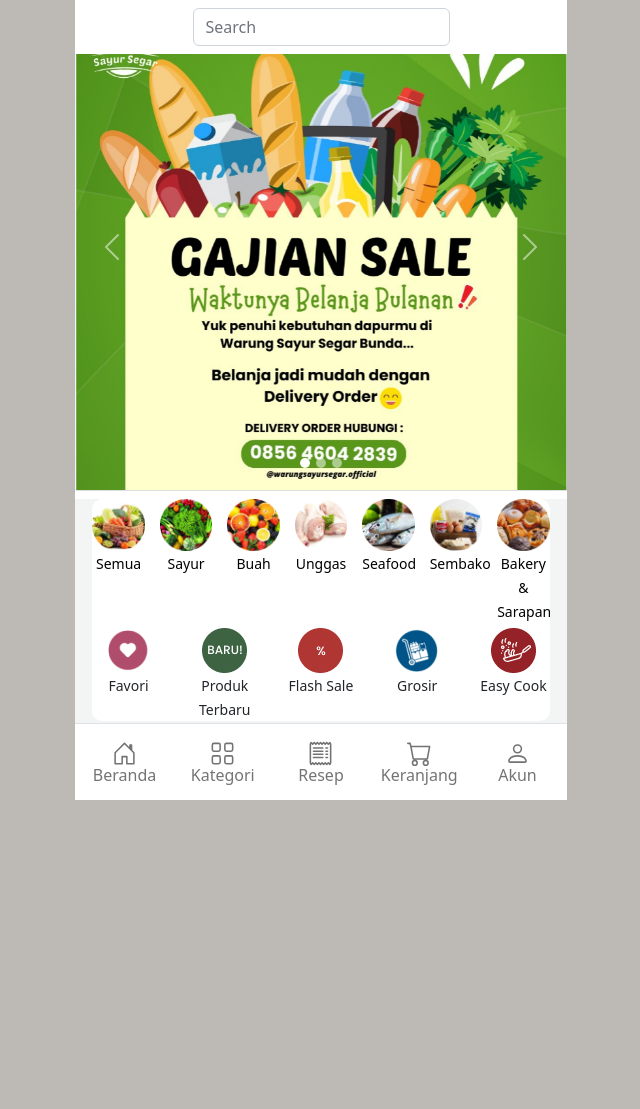
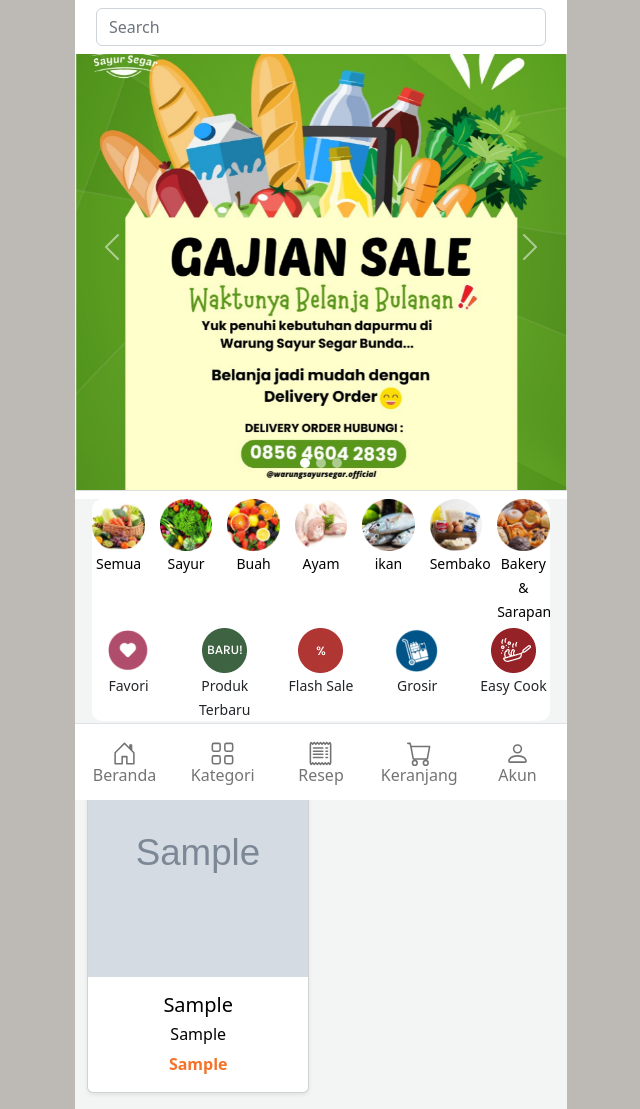
Before and after one commit to lutfiangg20/katalog-wss, a Laravel app: page /index-kategori/1 in a window 1280 px wide. Shown: the whole page, without its empty margins (319-959 px from the left). Before the commit the page ends 800 px from the top, so only its background shows below. Run offline with Laravel 10, Linux system fonts and the light colour scheme; tables that the repository leaves empty hold one stand-in row (values such as "Sample post"); grey boxes marked "Sample" are stand-in pictures; style sheets or scripts are compiled from the project's sources; some libraries are stand-ins or nearby versions; some web fonts are replaced.

Commit message:
fix category

```diff
--- a/app/Http/Controllers/GoogleSheetController.php
+++ b/app/Http/Controllers/GoogleSheetController.php
@@ -10,7 +10,7 @@
 class GoogleSheetController extends Controller
 {
     public function index(){
-        $rows = Sheets::spreadsheet('13xsxRMDO6InHS4OK4GtICRU_ED53nkjzgs_utj6vmZ4')->sheet('Sheet1')->get();
+        $rows = Sheets::spreadsheet('1jAPCt8ga2G3luLcCRyutfz3d8lcNjVxYGRa0YnjyJcM')->sheet('KATALOG-DB')->get();
         $header = $rows->pull(0);
         $search = "Bayam";
         $values = Sheets::collection(header: $header, rows: $rows);
@@ -18,10 +18,12 @@
         $values->toArray();
         $data = array_values($cek->toArray());
         $produks = produk::all();
-        $count=0;
+
         foreach($data as $d){
-            if($d['produk'] !== $produks[$count]->produk){
+
                 $insert = DB::table('produk')->updateOrInsert([
+                    'produk' => $d['produk'],
+                ],[
                     'produk' => $d['produk'],
                     'kategori' => $d['kategori'],
                     'deskripsi' => $d['deskripsi'],
@@ -29,15 +31,15 @@
                     'gambar' => $d['gambar'],
                 ]);
 
-            }
-            $count=$count++;
+
+
         }
         return view('index',compact('search','produks'));
     }
 
-    public function indexkategori(Request $request){
-        $kategori=$request->kategori;
-        $produks=produk::all();
+    public function indexkategori(Request $kategori){
+        $kategori=$kategori;
+        $produks=produk::find($kategori);
 
         return view('index-kategori',compact('produks','kategori'));
 
@@ -61,7 +63,6 @@
     }
 
     public function kategorikategori($kategori){
-        $kategori=$kategori;
         $produks=produk::all();
         return view('kategori-kategori',compact('produks','kategori'));
     }
--- a/app/Http/Livewire/Indexkategori.php
+++ b/app/Http/Livewire/Indexkategori.php
@@ -7,19 +7,50 @@
 class Indexkategori extends Component
 {
     public $cari;
-    public $kategori;
+    public $post;
+
+    public function mount($kategori){
+        $this->post = $kategori;
+    }
     public function render()
     {
+
         if($this->cari==''){
-            $produks = produk::all();
+            if($this->post==''){
+                $produks = produk::all();
+            }
+            else{
+                $produks = produk::where('kategori','LIKE', '%' . $this->post . '%')->get();
+            }
+
         }
         else{
-                $produks = produk::where('produk','LIKE', '%' . $this->cari . '%')->get();
+                $produks = produk::where('kategori','LIKE', '%' . $this->post . '%')->get();
         }
         return view('livewire.indexkategori',compact('produks'));
     }
+
     public function sayur(){
-        $this->kategori='sayur';
+         $this->post='sayur';
     }
 
+    public function buah(){
+        $this->post='buah';
+    }
+
+    public function ayam(){
+        $this->post='ayam';
+    }
+
+    public function ikan(){
+        $this->post='ikan';
+    }
+
+    public function bumbu(){
+        $this->post='bumbu';
+    }
+
+
+
+
 }
--- a/config/google.php
+++ b/config/google.php
@@ -54,7 +54,7 @@
          * Path to service account json file. You can also pass the credentials as an array
          * instead of a file path.
          */
-        'file' => storage_path('wss-sheet-4622af2ddc12.json'),
+        'file' => storage_path('wss-katalog-8c7533029212.json'),
     ],
 
     /*
--- a/public/style.css
+++ b/public/style.css
@@ -10,7 +10,7 @@
 }
 
 .container {
-    padding-bottom: 65px;
+    padding-bottom: 65;
     background-color: #f3f4f4;
 }
 
@@ -93,13 +93,19 @@
 .gambar {
     background-position: center;
     background-repeat: no-repeat;
+    background-size: cover;
 }
 
 .side-nav-item {
     padding-top: 5px;
 }
 
-h5 {
+.card-title {
     font-family: "Noto Sans", sans-serif;
     text-decoration-color: #303235;
 }
+
+.loadmore a {
+    text-decoration: none;
+    color: #b0b0b0;
+}
--- a/resources/views/index-kategori.blade.php
+++ b/resources/views/index-kategori.blade.php
@@ -2,5 +2,6 @@
 
 @section('content')
 <div class="kategori"></div>
-@livewire('indexkategori')
+{{-- @livewire('indexkategori') --}}
+@livewire('indexkategori',['kategori' => Route::current()->parameter('ketegori')])
 @endsection
--- a/resources/views/index.blade.php
+++ b/resources/views/index.blade.php
@@ -3,7 +3,8 @@
 @section('content')
 <div class="kategori"></div>
     {{-- Search bar --}}
-    @livewire('counter')
 
 
+@livewire('counter')
+
 @endsection
--- a/resources/views/livewire/indexkategori.blade.php
+++ b/resources/views/livewire/indexkategori.blade.php
@@ -1,9 +1,8 @@
 <div>
     {{-- The Master doesn't talk, he acts. --}}
-
     {{-- Search bar --}}
     <nav class="navbar navbar-light bg-white fixed-top">
-        <form class="form-inline" style="margin:auto; width:450; border-radius:20px">
+        <form class="form-inline" style="margin:auto; width:450px; border-radius:20px">
           <input class="form-control" type="search" placeholder="Search" aria-label="Search" name="kategori" wire:model="cari">
         </form>
       </nav>
@@ -44,6 +43,7 @@
 
 
               <!-- category slider -->
+              <div wire:ignore>
                 <div style="margin:5px; background-color: white; border-radius:10px">
                     <div class="owl-carousel owl-theme" style="text-align: center">
                         <div class="item">
@@ -53,43 +53,43 @@
                             </a>
                         </div>
                         <div class="item">
-                        <a wire:click="sayur" style="text-decoration: none; color: #000000">
+                            <a href="#" wire:click.prevent="sayur" style="text-decoration: none; color: #000000">
                             <img src="/img-category/sayur.png" alt="">
                             <small>Sayur</small>
                             </a>
                         </div>
                         <div class="item">
-                        <a href="/index-kategori/buah" style="text-decoration: none; color: #000000">
+                            <a href="#" wire:click.prevent="buah" style="text-decoration: none; color: #000000">
                                 <img src="/img-category/buah.png" alt="">
                                 <small>Buah</small>
                             </a>
                         </div>
                         <div class="item">
-                        <a href="/index-kategori/unggas" style="text-decoration: none; color: #000000">
+                            <a href="#" wire:click.prevent="ayam" style="text-decoration: none; color: #000000">
                                 <img src="/img-category/unggas.png" alt="">
-                            <small>Unggas</small>
-                        </a>
-                    </div>
-                    <div class="iem">
-                        <a href="/index-kategori/seafood" style="text-decoration: none; color: #000000">
-                            <img src="/img-category/seafood.png" alt="">
-                            <small>Seafood</small>
+                                <small>Ayam</small>
                             </a>
                         </div>
                         <div class="item">
-                        <a href="/index-kategori/sembako" style="text-decoration: none; color: #000000">
+                            <a href="#" wire:click.prevent="ikan" style="text-decoration: none; color: #000000">
+                                <img src="/img-category/seafood.png" alt="">
+                                <small>ikan</small>
+                            </a>
+                        </div>
+                        <div class="item">
+                            <a href="#" wire:click.prevent="sembako" style="text-decoration: none; color: #000000">
                                 <img src="/img-category/sembako.png" alt="">
                                 <small>Sembako</small>
                             </a>
                         </div>
                         <div class="item">
-                        <a href="/index-kategori/bakery" style="text-decoration: none; color: #000000">
+                            <a href="#" wire:click.prevent="bakery" style="text-decoration: none; color: #000000">
                                 <img src="/img-category/bakery.png" alt="">
                                 <small>Bakery & Sarapan</small>
                             </a>
                         </div>
                         <div class="item">
-                        <a href="/index-kategori/bumbu" style="text-decoration: none; color: #000000">
+                            <a href="#" wire:click.prevent="bumbu" style="text-decoration: none; color: #000000">
                                 <img src="/img-category/bumbu.png" alt="">
                                 <small>Bumbu & Saus</small>
                             </a>
@@ -137,6 +137,8 @@
                         </div>
                     </div>
                 </div>
+              </div>
+
 
 
 
@@ -144,7 +146,7 @@
               {{-- product cart --}}
               <div class="row row-cols-1 row-cols-md-2">
                 @foreach ($produks as $p)
-                    @if ($p->kategori === $kategori)
+
                     <div class="getkategori col">
                         <div class="card shadow-sm  mb-3 bg-white rounded">
                           <a href="detail/{{$p->id}}">
@@ -158,7 +160,7 @@
                           </a>
                         </div>
                       </div>
-                    @endif
+
 
                 @endforeach
               </div>
@@ -168,4 +170,28 @@
         </div>
 
     </div>
+    <script>
+        document.addEventListener('livewire:load', function () {
+            // Your JS here.
+            $('.owl-carousel').owlCarousel({
+        loop:false,
+        margin:15,
+    /*     nav:true, */
+        dots:false,
+
+        /* nav:false, */
+        responsive:{
+            0:{
+                items:1
+            },
+            600:{
+            items:7
+        },
+            1000:{
+                items:7
+            }
+            }
+        })
+        })
+    </script>
 </div>
```
Also changed, not shown: app/Http/Livewire/Counter.php (+47 -3 lines), resources/views/livewire/counter.blade.php (+36 -27 lines), public/img-category/pindang.png (added), storage/wss-katalog-8c7533029212.json (added). Lines whose indentation alone changed are shown as unchanged.
